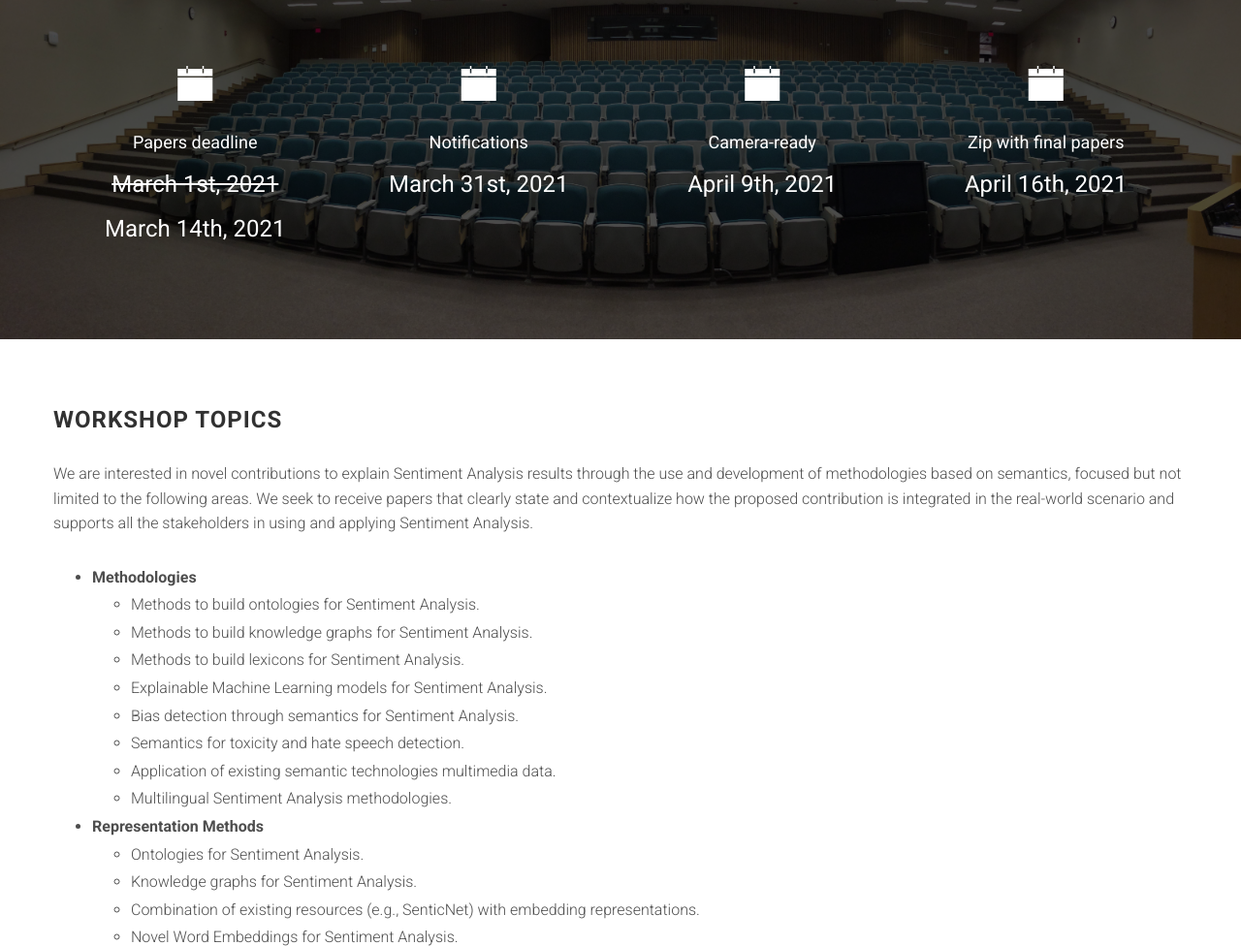
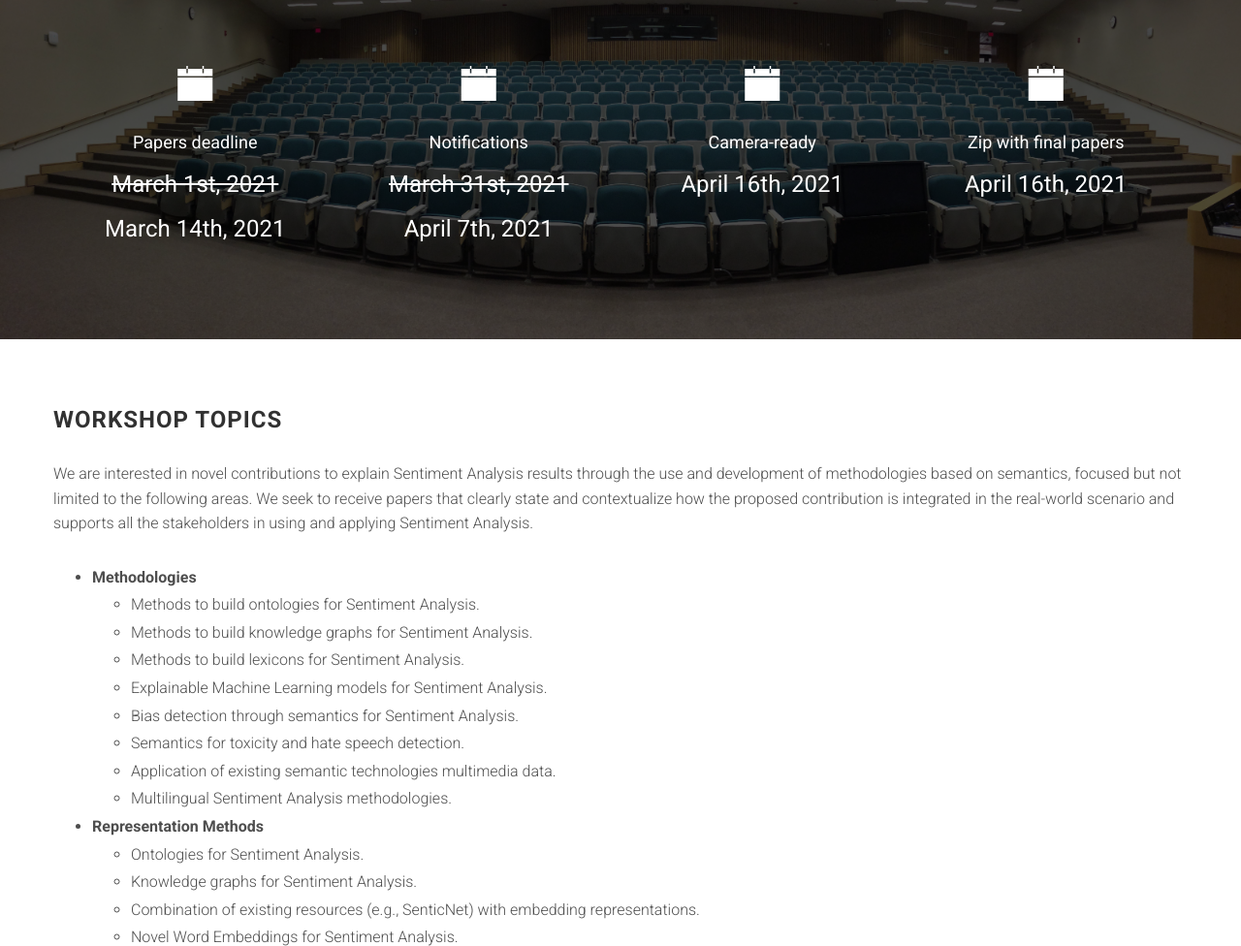
Before and after one commit to danilo-dessi/xsentiment, a website: page index.html in a window 1280 px wide. Shown: the part 1271-2247 px from the top of the page at 97% size. Drawn offline with Linux system fonts and the light colour scheme; files whose address does not match are found by name.

Commit message:
date updates

```diff
--- a/index.html
+++ b/index.html
@@ -98,7 +98,8 @@
                     <i class="ion-ios-calendar"></i>
                     <!--<i class="ion-ios-location"></i>-->
                     <h4>Notifications</h4>
-                    <h3>March 31st, 2021</h3>
+                    <h3><del>March 31st, 2021</del></h3>
+                    <h3>April 7th, 2021</h3>
 
                 </div>
                 <div class="col-sm-3">
@@ -106,7 +107,7 @@
                     <i class="ion-ios-calendar"></i>
                     <!--<i class="ion-pricetags"></i>-->
                     <h4>Camera-ready</h4>
-                    <h3>April 9th, 2021</h3>
+                    <h3>April 16th, 2021</h3>
 
                 </div>
                 <div class="col-sm-3">
```
